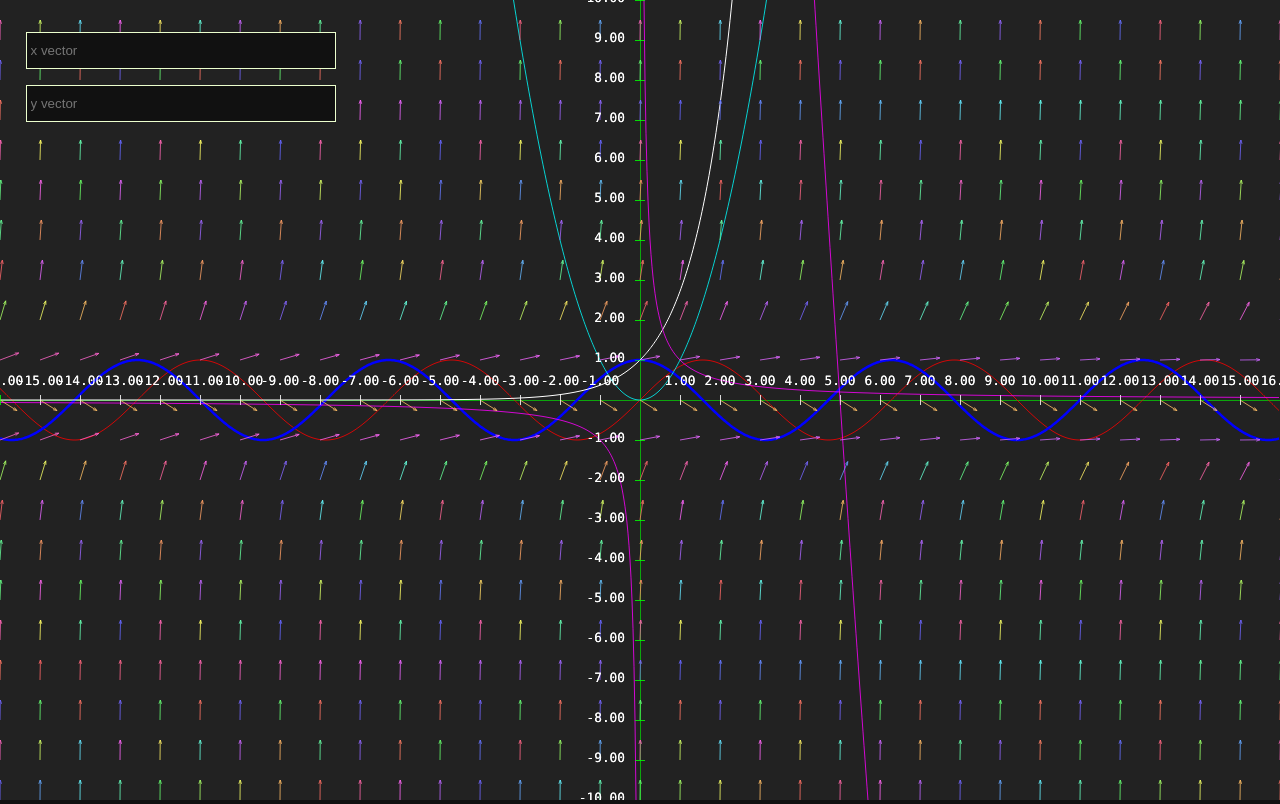
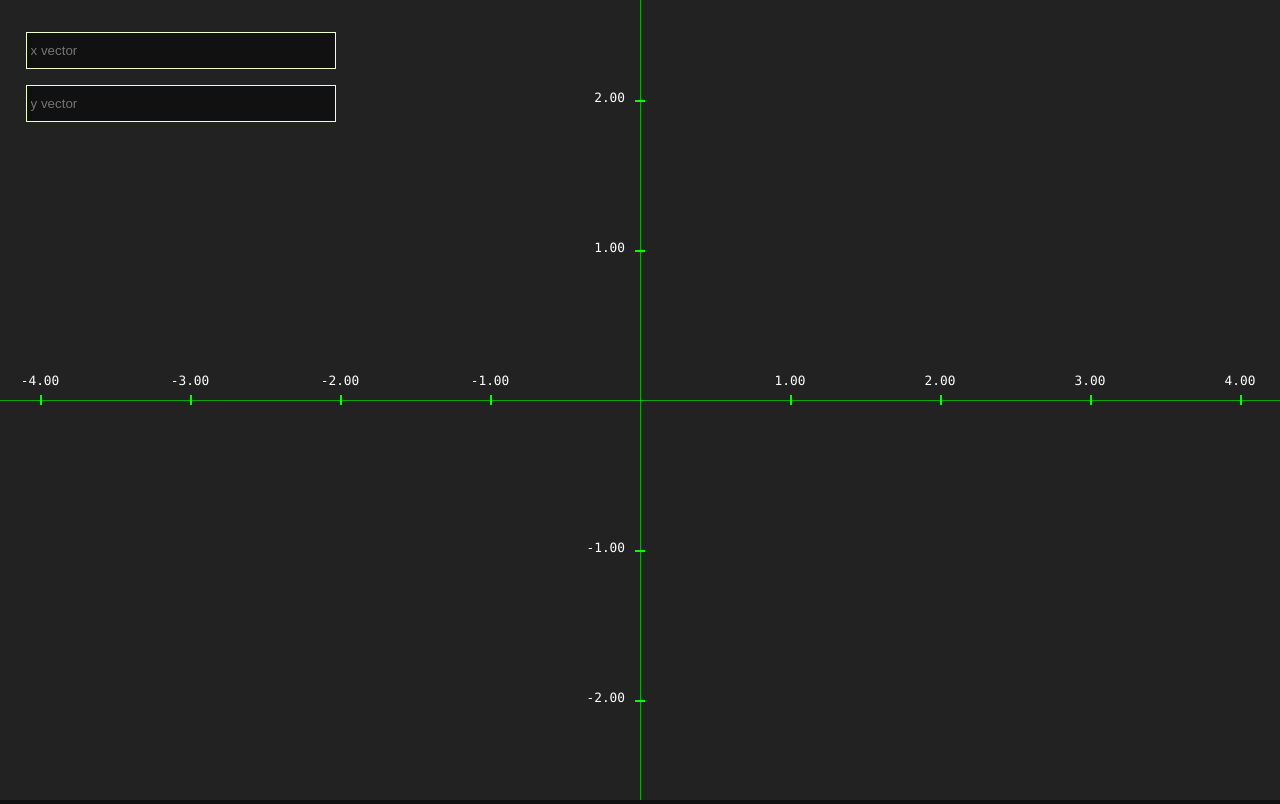
Before and after one commit to Falitac/grafie, a plain HTML site: page index.html in a window 1280 px wide. Drawn offline with Linux system fonts and the light colour scheme; animation ran at ten frames a second.

Commit message:
created grid class for clarity in code, and divided code to separate files

```diff
--- a/canvas.js
+++ b/canvas.js
@@ -4,6 +4,8 @@ let ctx = canvas.getContext('2d');
 let WIDTH = canvas.innerWidth;
 let HEIGHT = canvas.innerHeight;
 let lastFrameTime = 0;
+
+let grid = undefined;
 
 if(ctx === undefined) {
   console.log('Error: could not get canvas context');
@@ -27,6 +29,7 @@ function init() {
 function updateCanvasSize() {
   WIDTH = canvas.width = window.innerWidth;
   HEIGHT = canvas.height = window.innerHeight;
+  grid = new Grid(WIDTH, HEIGHT, 150);
 }
 
 function loop(time = 1) {
@@ -72,7 +75,8 @@ function draw(time) {
 
 
 
-  let boundaries = drawScale();
+  let boundaries = drawScale(2, 150);
+  /*
   drawFunction(Math.sin, boundaries);
   drawFunction(Math.cos, boundaries, 'blue', 2.5);
   drawFunction(Math.exp, boundaries, 'white', 1);
@@ -82,6 +86,7 @@ function draw(time) {
   drawVectorField(F, boundaries, 40, 1);
   drawScale();
   //drawFunction(w, boundaries, 'white', 1);
+  */
 }
 
 function drawAxis(thickness = 0.6) {
@@ -115,6 +120,7 @@ function drawScale(thickness = 0.6, scaleSize = 40, width = 10) {
     }
     let x = i * scaleSize + offset;
     let y = (HEIGHT - width) / 2;
+    ctx.fillStyle = 'lime';
     ctx.fillRect(x, y, thickness, width);
     ctx.fillStyle = 'white';
     let value = interpolateNum(i, 0, divisions, -divisions / 2, divisions / 2);
@@ -245,31 +251,3 @@ function drawArrow(x, y, len, angle, angleDiff = .34, arrowFraction = 0.2) {
   );
   ctx.stroke();
 }
-
-/**
- * @description Converts x from range (a, b) to range (c, d)
- * @param {number} x Number to convert
- * @param {number} range1_start a
- * @param {number} range1_end b
- * @param {number} range2_start c
- * @param {number} range2_end d
-**/
-function interpolateNum(x, range1_start, range1_end, range2_start, range2_end) {
-  return (x - range1_start) / (range1_end - range1_start) * (range2_end - range2_start) + range2_start;
-}
-
-function length(v) {
-  return Math.pow(v[0] * v[0] + v[1] * v[1], 0.5)
-}
-
-function normalize(v) {
-  let len = length(v);
-  if(len == 0.0) {
-    return [0, 0];
-  }
-  let result = [
-    v[0] / length(v),
-    v[1] / length(v)
-  ];
-  return result;
-}
--- a/grid.js
+++ b/grid.js
@@ -1,8 +1,43 @@
 
 class Grid {
-  constructor(xDivisions = 3, yDivisions = 3) {
-    this.xDivisions = xDivisions;
-    this.yDivisions = yDivisions;
+  constructor(width, height, scaleSize = 30) {
+    let calcDivisions = size =>
+      Math.floor(size / scaleSize / 2 + 1) * 2 - 1;
+
+    let calcOffset = (size, divisions) =>
+      interpolateNum((size - scaleSize * (divisions - 1)) * 0.5, 0, scaleSize, 0, 1);
+
+    this.xDivisions = calcDivisions(width);
+    this.yDivisions = calcDivisions(height);
+
+    this.xOffset = calcOffset(width, this.xDivisions);
+    this.yOffset = calcOffset(height, this.yDivisions);
+
+    this.xMax = (this.xDivisions - 1 ) * 0.5 + this.xOffset;
+    this.xMin = -this.xMax;
+    this.yMay = (this.yDivisions - 1 ) * 0.5 + this.yOffset;
+    this.yMin = -this.yMay;
+
+    this.points = [];
+
+
+    let halfXDiv = Math.floor(this.xDivisions / 2);
+    let halfYDiv = Math.floor(this.yDivisions / 2);
+    for(let y = 0; y < this.yDivisions; y++) {
+      for(let x = 0; x < this.xDivisions; x++) {
+        this.points.push([
+          x - halfXDiv,
+          y - halfYDiv
+        ]);
+      }
+    }
+  }
+
+  getPoint(x, y) {
+    return this.points[y * this.yDivisions + x];
+  }
+
+  renderScale(ctx) {
 
   }
 }
--- a/index.html
+++ b/index.html
@@ -15,6 +15,7 @@
   </div>
   <input type="text" placeholder="x vector" id="input-fun-x">
   <input type="text" placeholder="y vector" id="input-fun-y">
+  <script src="utility.js"></script>
   <script src="grid.js"></script>
   <script src="canvas.js"></script>
 </body>
--- a/style.css
+++ b/style.css
@@ -17,6 +17,7 @@ body {
 
 canvas {
   background-color: #222;
+  display: block;
 }
 
 input[type=text] {
--- /dev/null
+++ b/utility.js
@@ -0,0 +1,36 @@
+
+/**
+ * @description Converts x from range (a, b) to range (c, d)
+ * @param {number} x Number to convert
+ * @param {number} range1_start a
+ * @param {number} range1_end b
+ * @param {number} range2_start c
+ * @param {number} range2_end d
+**/
+function interpolateNum(x, range1_start, range1_end, range2_start, range2_end) {
+  return (x - range1_start) / (range1_end - range1_start) * (range2_end - range2_start) + range2_start;
+}
+
+/**
+ * @description Returns length of vector v
+ * @param {number} v Vector to calc
+**/
+function length(v) {
+  return Math.pow(v[0] * v[0] + v[1] * v[1], 0.5)
+}
+
+/**
+ * @description Returns normalized vector v
+ * @param {number} v Vector to normalize
+**/
+function normalize(v) {
+  let len = length(v);
+  if(len == 0.0) {
+    return [0, 0];
+  }
+  let result = [
+    v[0] / length(v),
+    v[1] / length(v)
+  ];
+  return result;
+}
```
